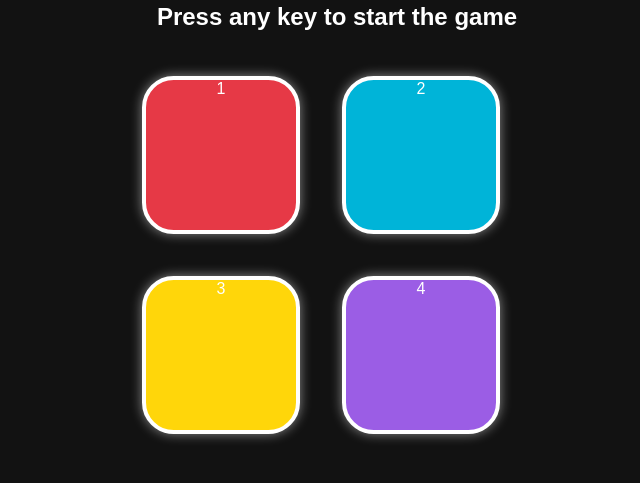
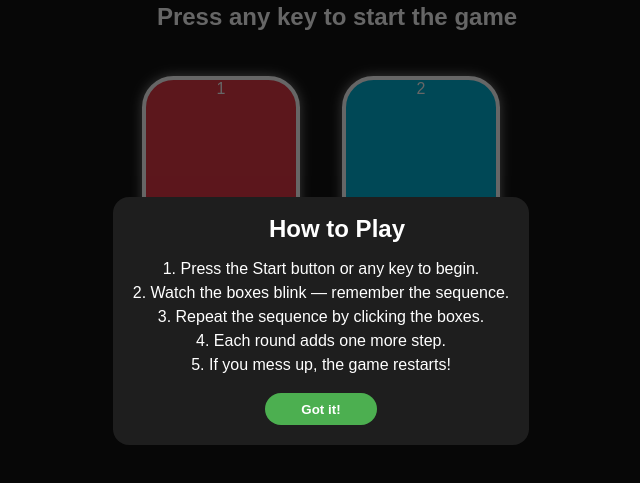
Before and after one commit to MdTowfikomer/simonsays-game, a plain HTML site: page index.html in a window 1280 px wide. Shown: the part 79-562 px from the top of the page, without its empty margins (319-959 px from the left). Drawn offline with Linux system fonts and the light colour scheme.

Commit message:
Added instructions

```diff
--- a/app.js
+++ b/app.js
@@ -83,9 +83,9 @@ else if (level === 2) {
   para.innerText = 'Repeat the pattern from "The START"';
   para.style.color = "white";
   // blink red 3 times
-  let count = 0;
-  const blinkId = setInterval(() => {
-    para.classList.toggle("redBlink");
+    let count = 0;
+    const blinkId = setInterval(() => {
+    para.classList.add("redBlink");
     count++;
     if (count > 10) {         // toggle 6 times (~3 blinks)
       clearInterval(blinkId);
@@ -162,13 +162,24 @@ function restart(){
         strBtn.style.display = "inline"; // visible on medium screens
         heading.style.color = "white";
         // heading.innerText = "Click on start button to begin the game!";
-        // if(level == 1) {
-        //     heading.innerHTML = `GAME OVER ! Your Score:${level} <br> Press any key to start`;
-        // }
+            if(level == 1) {
+                heading.innerHTML = `GAME OVER ! Your Score:0 <br> Click on start button to restart`;
+            }
             if(level > 1){
                 heading.innerHTML = `GAME OVER ! Your Score:${level+1} <br> Click on start button to restart`;
             }
         } else {
         strBtn.style.display = "none";   // hidden on small/large screens
-    }
+        }
 }
+
+let modal = document.querySelector(".modal");
+let modalBtn = document.querySelector("#closeModal");
+
+window.addEventListener("load", ()=>{
+    modal.style.display = "flex";
+})
+
+modalBtn.addEventListener("click", ()=>{
+    modal.style.display = "none";
+})
--- a/index.html
+++ b/index.html
@@ -20,7 +20,25 @@
             <div class="box4 boxes" id = "box4">4</div>
         </div>
         <button class="start">start</button>
+
+        <div class="modal">
+            <div class="modal-content">
+                <h2>How to Play</h2>
+                <p>
+                    1. Press the Start button or any key to begin.<br>
+                    2. Watch the boxes blink — remember the sequence.<br>
+                    3. Repeat the sequence by clicking the boxes.<br>
+                    4. Each round adds one more step. <br>
+                    5. If you mess up, the game restarts!
+                </p>
+                <button id="closeModal">Got it!</button>
+            </div>
+        </div>
+
     </div>
+
+    <!-- Popup -->
+
 
     <script src="app.js"></script>
 </body>
--- a/style.css
+++ b/style.css
@@ -38,6 +38,7 @@ h2{
     box-shadow: 0 0 12px rgba(255,255,255,0.5);
     margin: auto;
     border-radius: 20%;
+    cursor: pointer;
 }
 
 
@@ -104,3 +105,37 @@ h2{
         padding: 0px;
     }
 }
+
+.modal{
+    z-index: 5;
+    position: fixed;
+    top: 0;
+    left: 0;
+    width: 100%;
+    height: 100%;
+    display: flex;
+    justify-content: center;
+    align-items: center;
+    background: rgba(0,0,0,0.6); /* dim overlay */
+}
+
+.modal-content {
+  background: #1e1e1e;
+  color: white;
+  padding: 20px;
+  /* width: 90%; */
+  max-width: 400px;
+  border-radius: 1rem;
+  line-height: 1.5rem;
+}
+
+.modal-content button{
+    width: 7rem;
+    height: 2rem;
+    border-radius: 10rem;
+    font-weight: 700;
+    cursor: pointer;
+    background: #4caf50;
+    color: white;
+    border: none;
+}
```
